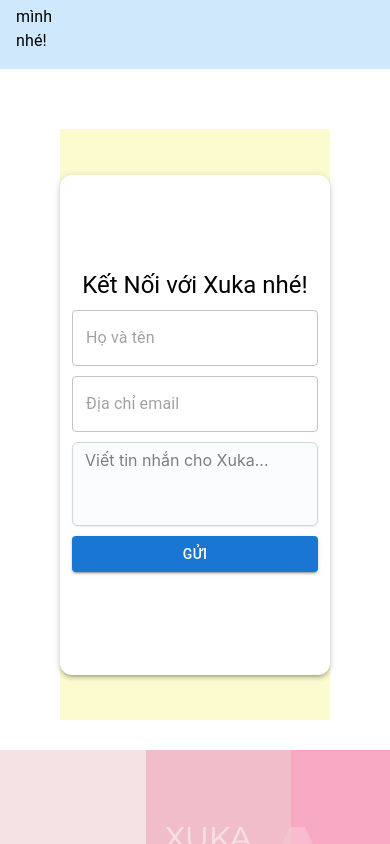
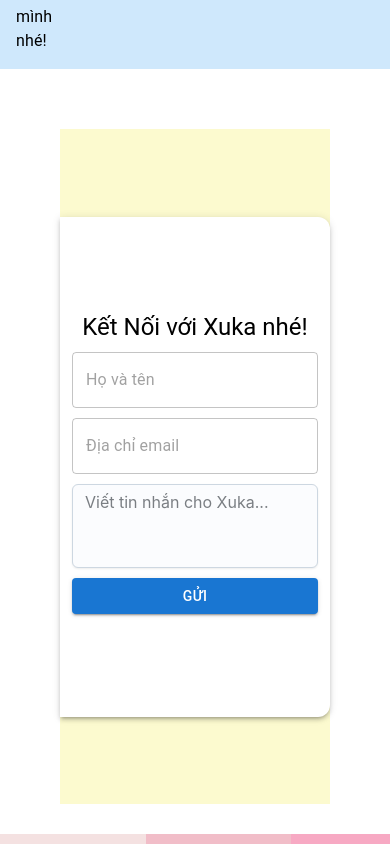
Before and after one commit to linhngkh/kid-website-portfolio, a React (Vite) app: page / in a window 390 px wide. Shown: the part 1660-2504 px from the top of the page. Built offline with nearby package versions, Linux system fonts and the light colour scheme; a web font is replaced by a local one.

Commit message:
edit responsive for mobile

```diff
--- a/src/components/Contact.jsx
+++ b/src/components/Contact.jsx
@@ -18,11 +18,11 @@ const Contact = () => {
         <Box
           sx={{
             bgcolor: "#fcfacf",
-            height: "70vh",
+            height: "80vh",
             width: "100%",
             display: "flex",
             alignItems: "center",
-            justifyContent: "space-evenly",
+            justifyContent: "center",
           }}
         >
           <Box
@@ -33,12 +33,13 @@ const Contact = () => {
           >
             <CardMedia
               component="img"
-              height="500"
+              height="500px"
               image={Image}
               alt="xuka"
               sx={{
-                borderRadius: "12px",
-                boxShadow: 5,
+                borderTopLeftRadius: "12px",
+                borderBottomLeftRadius: "12px",
+                boxShadow: 3,
               }}
             />
           </Box>
@@ -48,7 +49,8 @@ const Contact = () => {
               width: "100%",
               height: "500px",
               background: "white",
-              borderRadius: "12px",
+              borderTopRightRadius: "12px",
+              borderBottomRightRadius: "12px",
               display: "flex",
               alignItems: "center",
               textAlign: "center",
```
